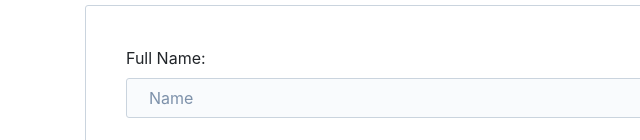
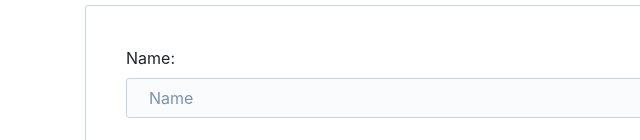
Before and after one commit to jeff029/startbootstrap-test, an Eleventy site: page src/office/contact.html in a window 1280 px wide. Shown: the part 660-800 px from the top of the page, 0-640 px from the left. Built offline with nearby package versions, Linux system fonts and the light colour scheme; Eleventy itself is replaced by a stand-in of ours; files that its build step writes are made by us from their sources; files whose address does not match are found by name.

Commit message:
contact form line removed

```diff
--- a/src/office/contact.html
+++ b/src/office/contact.html
@@ -49,7 +49,7 @@ title: "Contact"
       <form action="#" name="contact-page" netlify class="contact-form">
         <div class="control-group form-group">
           <div class="controls">
-            <label>Full Name:</label>
+            <label>Name:</label>
             <input name="name" type="text" placeholder="Name">
             <p class="help-block"></p>
           </div>
@@ -72,7 +72,6 @@ title: "Contact"
             <textarea name="message" placeholder="Message"></textarea>
           </div>
         </div>
-
         <!-- For success/fail messages -->
         <input class="button" type="submit" value="Send Message">
       </form>
```
